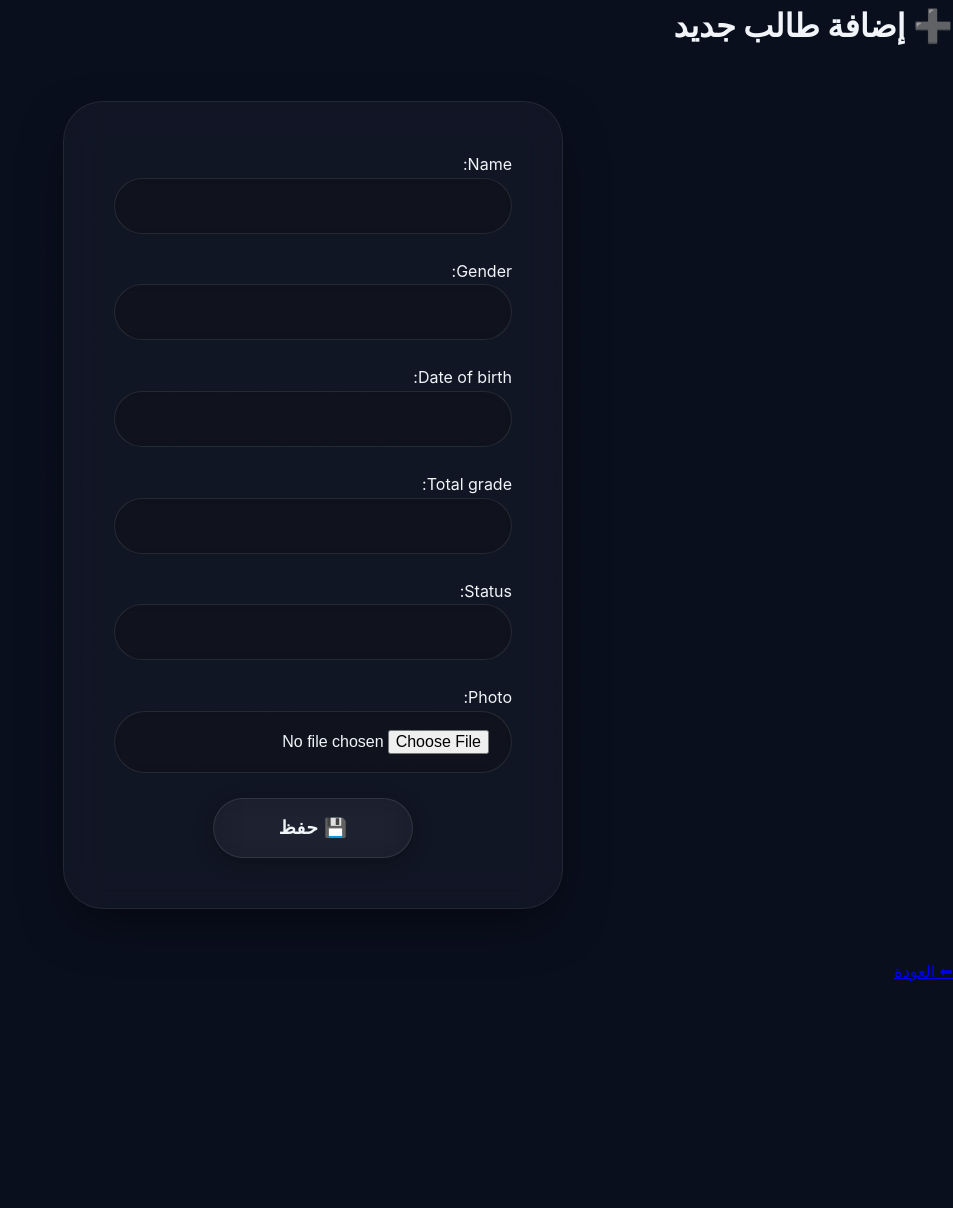
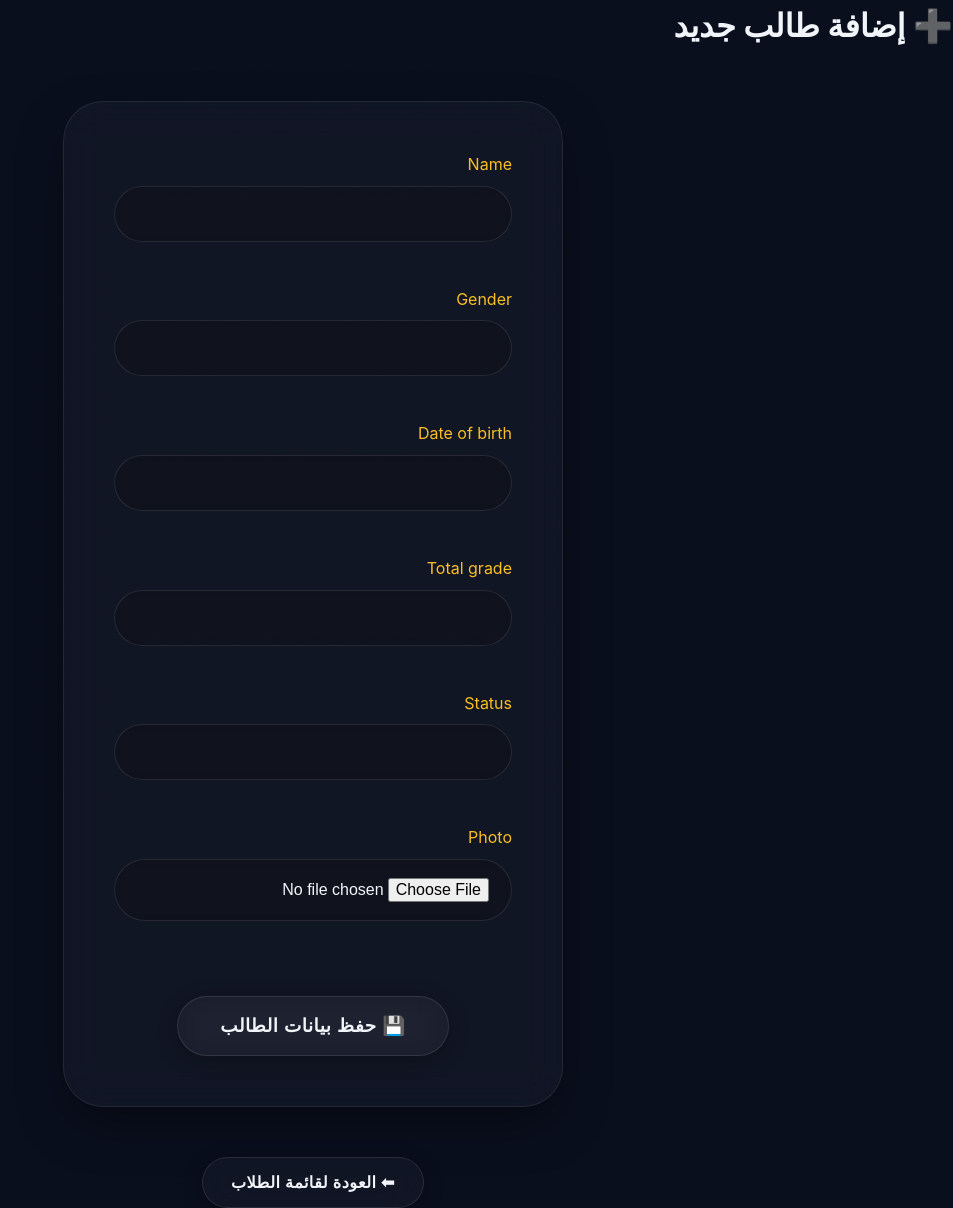
Before and after one commit to aliveYE/Town, a Django app: page /add-student/ in a window 1280 px wide. Shown: the whole page, without its empty margins (327-1280 px from the left). Before the commit the page ends 981 px from the top, so only its background shows below. Run offline with Django 5.2, Linux system fonts and the light colour scheme.

Commit message:
Update add_student.html

```diff
--- a/templates/add_student.html
+++ b/templates/add_student.html
@@ -3,26 +3,45 @@
 <html lang="ar" dir="rtl">
 <head>
     <meta charset="UTF-8">
+    <meta name="viewport" content="width=device-width, initial-scale=1.0">
     <title>{% trans "إضافة طالب" %}</title>
 
-    <!-- CSS -->
     <link rel="stylesheet" href="{% static 'css/style.css' %}">
 </head>
 
 <body class="page-bg">
 
-<h1 class="page-title">➕ {% trans "إضافة طالب جديد" %}</h1>
+<main class="container">
+    <h1 class="page-title">➕ {% trans "إضافة طالب جديد" %}</h1>
 
-<form method="post" enctype="multipart/form-data" class="form-card">
-    {% csrf_token %}
+    <form method="post" enctype="multipart/form-data" class="form-card">
+        {% csrf_token %}
 
-    <!-- Django Form -->
-    {{ form.as_p }}
+        {% for field in form %}
+            <div class="field-group" style="margin-bottom: 20px; text-align: right;">
+                <label for="{{ field.id_for_label }}" style="display: block; margin-bottom: 8px; color: var(--accent-gold);">
+                    {{ field.label }}
+                </label>
 
-    <button type="submit" class="glass-btn">💾 {% trans "حفظ" %}</button>
-</form>
+                {{ field }}
 
-<a href="{% url 'students' %}" class="back-btn">⬅ {% trans "العودة" %}</a>
+                {% if field.errors %}
+                    <div class="glow-text" style="font-size: 0.8rem; margin-top: 5px;">
+                        {{ field.errors.0 }}
+                    </div>
+                {% endif %}
+            </div>
+        {% endfor %}
+
+        <div style="text-align: center; margin-top: 30px;">
+            <button type="submit" class="glass-btn">💾 {% trans "حفظ بيانات الطالب" %}</button>
+        </div>
+    </form>
+
+    <div style="text-align: center; margin-top: 30px;">
+        <a href="{% url 'students' %}" class="glass-btn small-btn">⬅ {% trans "العودة لقائمة الطلاب" %}</a>
+    </div>
+</main>
 
 </body>
 </html>
```
